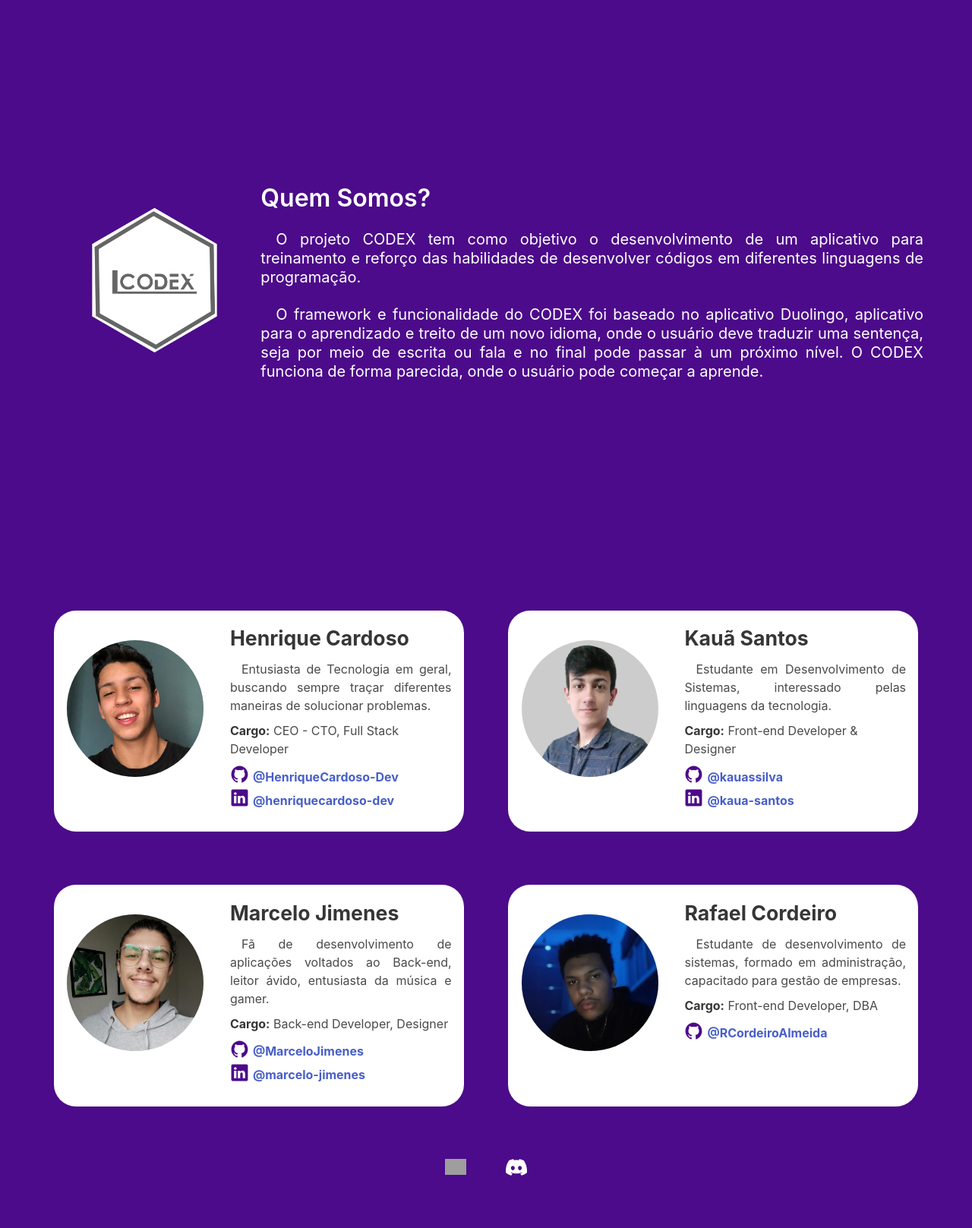
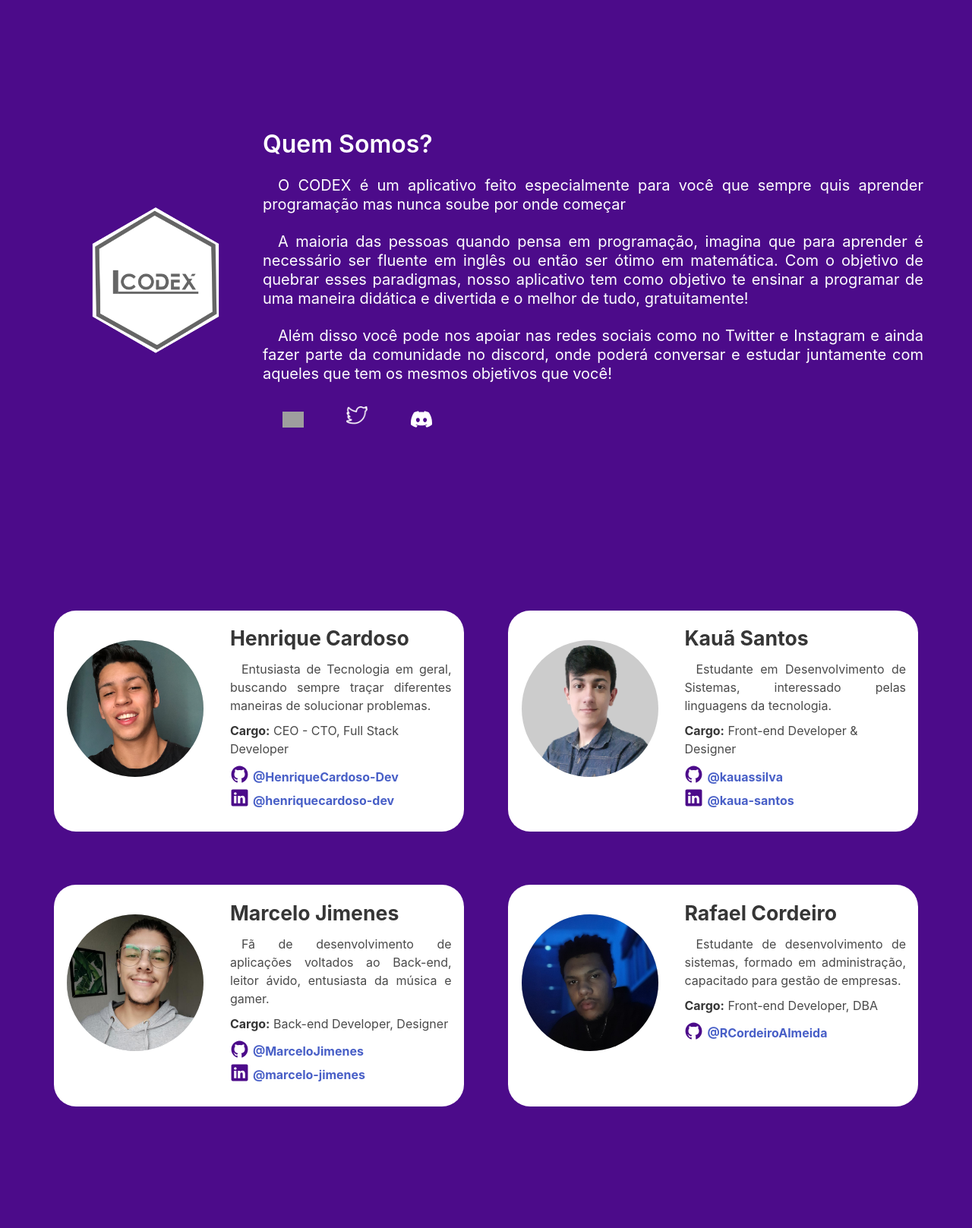
Before and after one commit to MarceloJimenes/site-codex, a PHP site: page /pages/sobre-nos/sobre-nos.php in a window 1280 px wide. Shown: the part 56-1673 px from the top of the page at 76% size. After the commit the page ends 1513 px from the top, so only its background shows below. Run offline with PHP 8.4, Linux system fonts and the light colour scheme; grey boxes are pictures that could not be loaded.

Commit message:
update sobre-nos

```diff
--- a/pages/sobre-nos/sobre-nos.php
+++ b/pages/sobre-nos/sobre-nos.php
@@ -139,10 +139,10 @@
     margin-right: 5px;
   }
 
-  footer {
-    height: 100px;
-    display: flex;
-    justify-content: center;
+  .social-icons{
+    justify-content: start;
+    margin-left: 0;
+    padding-left: 0;
   }
   .icon {
     height: 40px;
@@ -245,15 +245,19 @@
           <div class="column">
             <p class="title is-3 is-spaced">Quem Somos?</p>
             <p class="about subtitle is- 5">
-              O projeto CODEX tem como objetivo o desenvolvimento de um aplicativo para treinamento e reforço das
-              habilidades de desenvolver códigos em diferentes linguagens de programação.
+              O CODEX é um aplicativo feito especialmente para você que sempre quis aprender programação mas nunca soube por onde começar
+            <p class="about subtitle is- 5">
+              A maioria das pessoas quando pensa em programação, imagina que para aprender é necessário ser fluente em inglês ou então ser ótimo em matemática. Com o objetivo de quebrar esses paradigmas, nosso aplicativo tem como objetivo te ensinar a programar de uma maneira didática e divertida e o melhor de tudo, gratuitamente!
             </p>
             <p class="about subtitle is- 5">
-              O framework e funcionalidade do CODEX foi baseado no aplicativo Duolingo, aplicativo para o aprendizado e
-              treito de um novo idioma, onde o usuário deve traduzir uma sentença, seja por meio de escrita ou fala e no
-              final pode passar à um próximo nível.
-              O CODEX funciona de forma parecida, onde o usuário pode começar a aprende.
+              Além disso você pode nos apoiar nas redes sociais como no Twitter e Instagram e ainda fazer parte da comunidade no discord, onde poderá conversar e estudar juntamente com aqueles que tem os mesmos objetivos que você!
             </p>
+            <p class="social-icons">
+              <a class="icon" target="_blank" href="https://www.instagram.com/codex.coding.experience/"><img src="../../assets/icons/glyph-logo_May2016-ai.svg" alt="instagram-logo"></a>
+              <a class="icon" target="_blank" href="https://twitter.com/CODEX24057375"><img src="../../assets/icons/twitter.png" alt="twitter-logo"></a>
+              <a class="icon" target="_blank" href="https://discord.gg/ScDVmTsacv"><img src="../../assets/icons/Discord-Logo-White.svg" alt="discord-logo"></a>
+            </p>
+
           </div>
         </div>
       </div>
@@ -390,11 +394,6 @@
       </div>
     </section>
   </main>
-
-  <footer>
-    <a class="icon" target="_blank" href="https://www.instagram.com/codex.coding.experience/"><img src="../../assets/icons/glyph-logo_May2016-ai.svg" alt="instagram-logo"></a>
-    <a class="icon" target="_blank" href="https://discord.gg/ScDVmTsacv"><img src="../../assets/icons/Discord-Logo-White.svg" alt="discord-logo"></a>
-  </footer>
 </body>
 
 </html>
```
Also changed, not shown: assets/icons/twitter.png (added).
